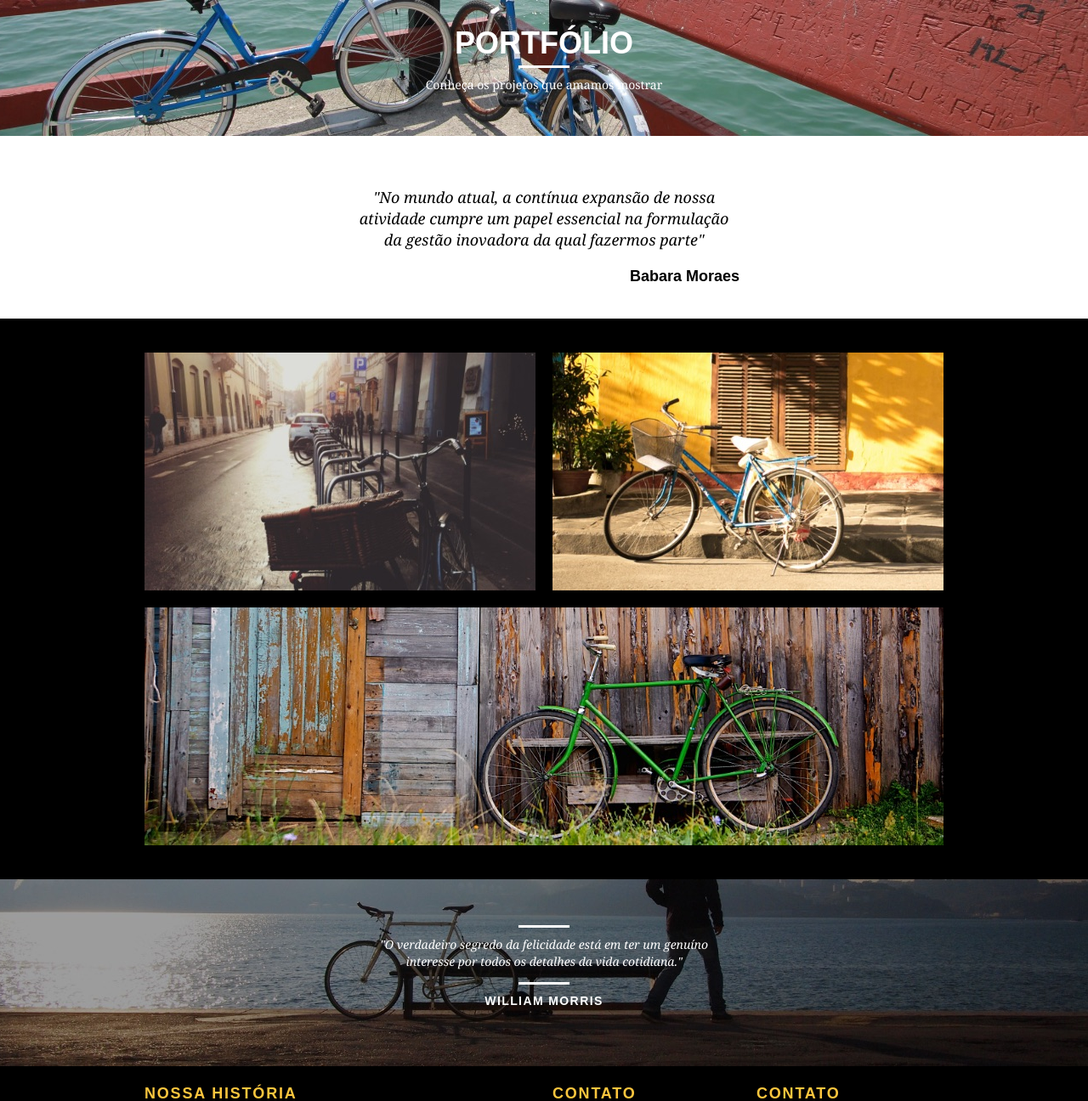
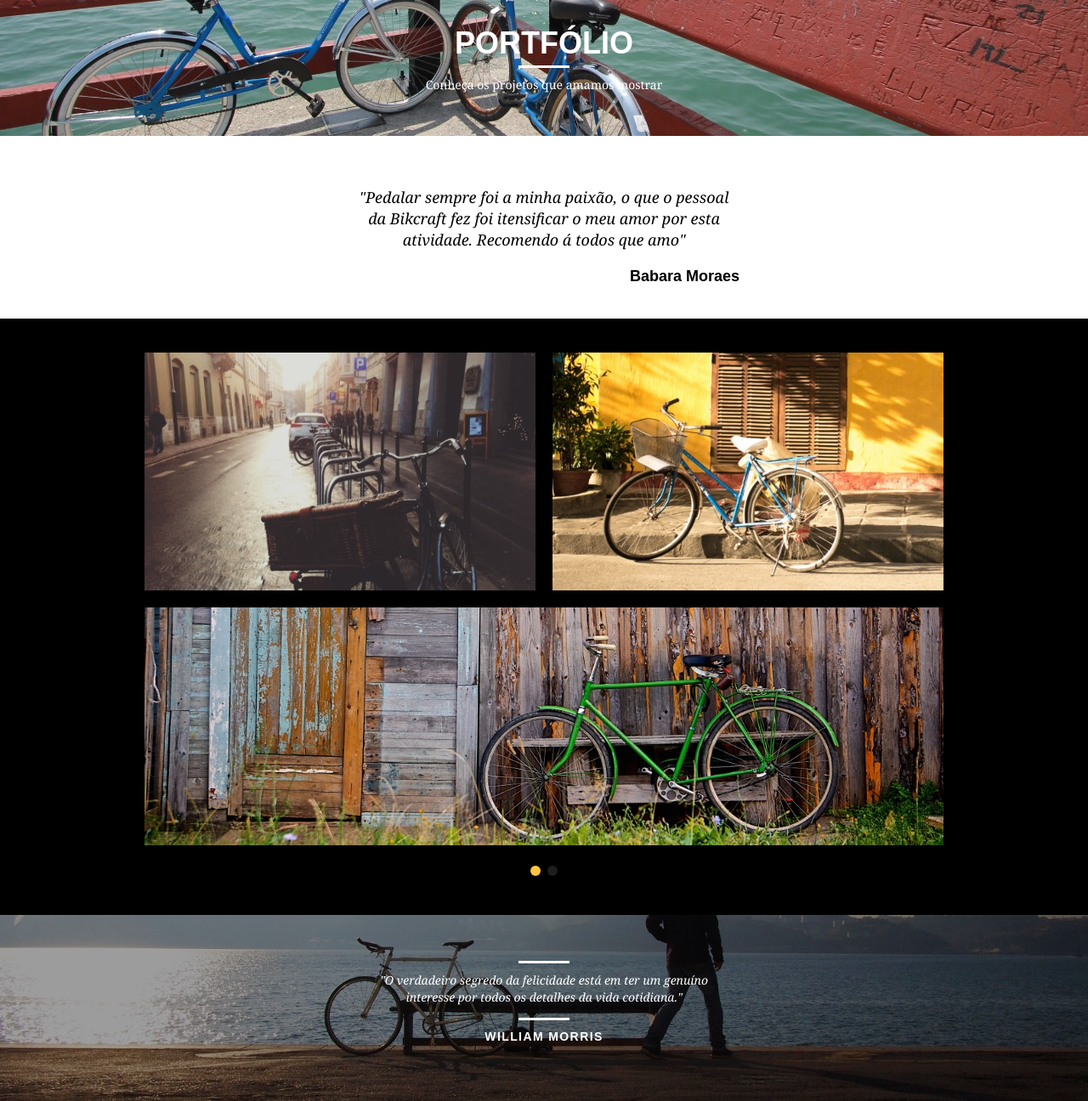
Before and after one commit to wevertonmonteiroc/bikcraft, a PHP site: page /portfolio.html in a window 1280 px wide. Shown: the part 92-1388 px from the top of the page at 85% size. Run offline with PHP 8.4, Linux system fonts and the light colour scheme.

Commit message:
Conclusão do javascript na pagina PORTFOLIO

```diff
--- a/contato.html
+++ b/contato.html
@@ -9,6 +9,7 @@
     <link rel="stylesheet" href="css/style.css">
     <link rel="stylesheet" href="css/contato.css">
     <link rel="stylesheet" href="css/responsivo.css">
+    <script>document.documentElement.classList.add("js");</script>
   </head>
   <body>
 
--- a/css/style.css
+++ b/css/style.css
@@ -385,3 +385,43 @@ img {
     background: #fec63e;
     padding: 20px 0px;
 }
+/*Javascript*/
+   .js [data-slide] {
+        position: relative;
+    }
+
+   .js [data-slide] > * {
+        position: absolute;
+        top: 0px;
+        opacity: 0;
+    }
+
+   .js [data-slide] > .active {
+        position: relative;
+        opacity: 1;
+        transition: opacity 500ms;
+    }
+
+   .js [data-slide-nav] {
+        display: block;
+        text-align: center;
+        margin-top: 20px;
+    }
+
+  .js  [data-slide-nav]  button {
+        display: inline-block;
+        width: 12px;
+        height: 12px;
+        margin: 4px;
+        border: none;
+        padding: 0px;
+        border-radius: 6px;
+        text-indent: -99px;
+        overflow: none;
+        background: #1d1d1d
+
+    }
+
+  .js  [data-slide-nav]  button.active {
+        background: #fec63e;
+    }
--- a/index.html
+++ b/index.html
@@ -158,5 +158,7 @@
       </div>
     </footer>
 
+    <script src="/js/script.js"></script>
+
   </body>
 </html>
--- /dev/null
+++ b/js/script.js
@@ -0,0 +1,12 @@
+if(window.SimpleSlide){
+  new SimpleSlide({
+    slide: 'quote', // nome do atributo data-slide="principal"
+    time: 5000, // tempo de transição dos slides
+  });
+
+  new SimpleSlide({
+    slide: 'portfolio', // nome do atributo data-slide="principal"
+    time: 5000, // tempo de transição dos slides
+    nav: true
+  });
+}
--- a/js/simple-anime.js
+++ /dev/null
@@ -1 +0,0 @@
-window.SimpleAnime=class{constructor(){this.items=document.querySelectorAll("[data-anime]"),this.init()}animateItems(){this.items.forEach(t=>{const e=Number(t.getAttribute("data-anime"));isNaN(e)||setTimeout(()=>{t.classList.add("anime")},e)})}handleVisibility(){void 0!==document.visibilityState?"visible"===document.visibilityState&&this.animateItems():this.animateItems()}init(){this.handleVisibility=this.handleVisibility.bind(this),this.handleVisibility(),document.addEventListener("visibilitychange",this.handleVisibility)}}
--- a/portfolio.html
+++ b/portfolio.html
@@ -9,6 +9,7 @@
     <link rel="stylesheet" href="css/style.css">
     <link rel="stylesheet" href="css/portfolio.css">
     <link rel="stylesheet" href="css/responsivo.css">
+    <script>document.documentElement.classList.add("js");</script>
   </head>
   <body>
 
@@ -35,19 +36,31 @@
       </div>
     </section>
 
-    <section class="container">
+    <section class="container" data-slide="quote">
       <blockquote class="quote_clientes">
-        <p>"No mundo atual, a contínua expansão de nossa atividade cumpre
-           um papel essencial na formulação da gestão inovadora da qual fazermos parte"</p>
+        <p>"Pedalar sempre foi a minha paixão, o que o pessoal da Bikcraft fez foi itensificar o meu amor por esta atividade. Recomendo á todos que amo"</p>
            <cite>Babara Moraes</cite>
+      </blockquote>
+      <blockquote class="quote_clientes">
+        <p>"Nada melhor do que dr um rolê com a minha Bikcraft na orla. Essa é a minha companheira mais fiel, nunca me traiu e está sempre a minha disposição"</p>
+           <cite>Jhonny Bravo</cite>
+      </blockquote>
+      <blockquote class="quote_clientes">
+        <p>"Aqueles que ainda ão possuem uma Bikcraft, não tsabem o que estão perdendo. A precisão é bsurda e a velocidade transcendental"</p>
+           <cite>Bernado</cite>
       </blockquote>
     </section>
 
     <section class="portfolio">
-      <div class="container">
+      <div class="container" data-slide="portfolio">
         <ul class="portfolio_lista">
           <li class="grid-8"><img src="/images/portfolio/retro.jpg" alt="Bicicleta Retro"></li>
           <li class="grid-8"><img src="/images/portfolio/passeio.jpg" alt="Bicicleta Passeio"></li>
+          <li class="grid-16"><img src="/images/portfolio/esporte.jpg" alt="Bicicleta Esporte"></li>
+        </ul>
+        <ul class="portfolio_lista">
+          <li class="grid-8"><img src="/images/portfolio/passeio.jpg" alt="Bicicleta Passeio"></li>
+          <li class="grid-8"><img src="/images/portfolio/retro.jpg" alt="Bicicleta Retro"></li>
           <li class="grid-16"><img src="/images/portfolio/esporte.jpg" alt="Bicicleta Esporte"></li>
         </ul>
       </div>
@@ -86,7 +99,6 @@
                 <li><a href="http://twitter.com" target="_blank"><img src="images/redes-sociais/twitter.svg" ></a></li>
               </ul>
           </div>
-
         </div>
       </div>
 
@@ -97,5 +109,8 @@
       </div>
     </footer>
 
+    <script src="/js/simple-slide.js"></script>
+    <script src="/js/script.js"></script>
+
   </body>
 </html>
--- a/produtos.html
+++ b/produtos.html
@@ -9,6 +9,7 @@
     <link rel="stylesheet" href="css/style.css">
     <link rel="stylesheet" href="css/produtos.css">
     <link rel="stylesheet" href="css/responsivo.css">
+    <script>document.documentElement.classList.add("js");</script>
   </head>
   <body>
 
--- a/sobre.html
+++ b/sobre.html
@@ -8,6 +8,7 @@
     <link rel="stylesheet" href="css/style.css">
     <link rel="stylesheet" href="css/sobre.css">
     <link rel="stylesheet" href="css/responsivo.css">
+    <script>document.documentElement.classList.add("js");</script>
       <title>Bikcraft - Sobre</title>
   </head>
   <body>
```
Also changed, not shown: js/simple-slide.js (added, +1 -0 lines).
